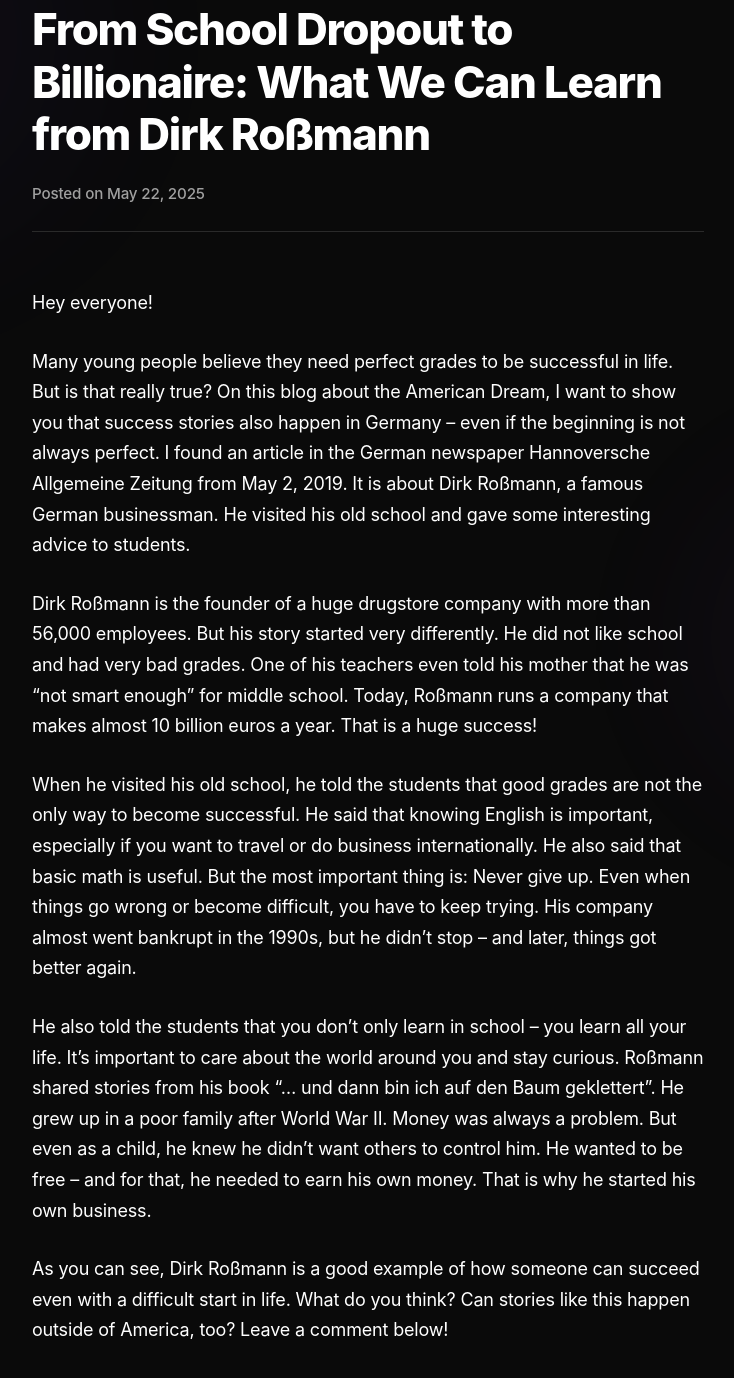
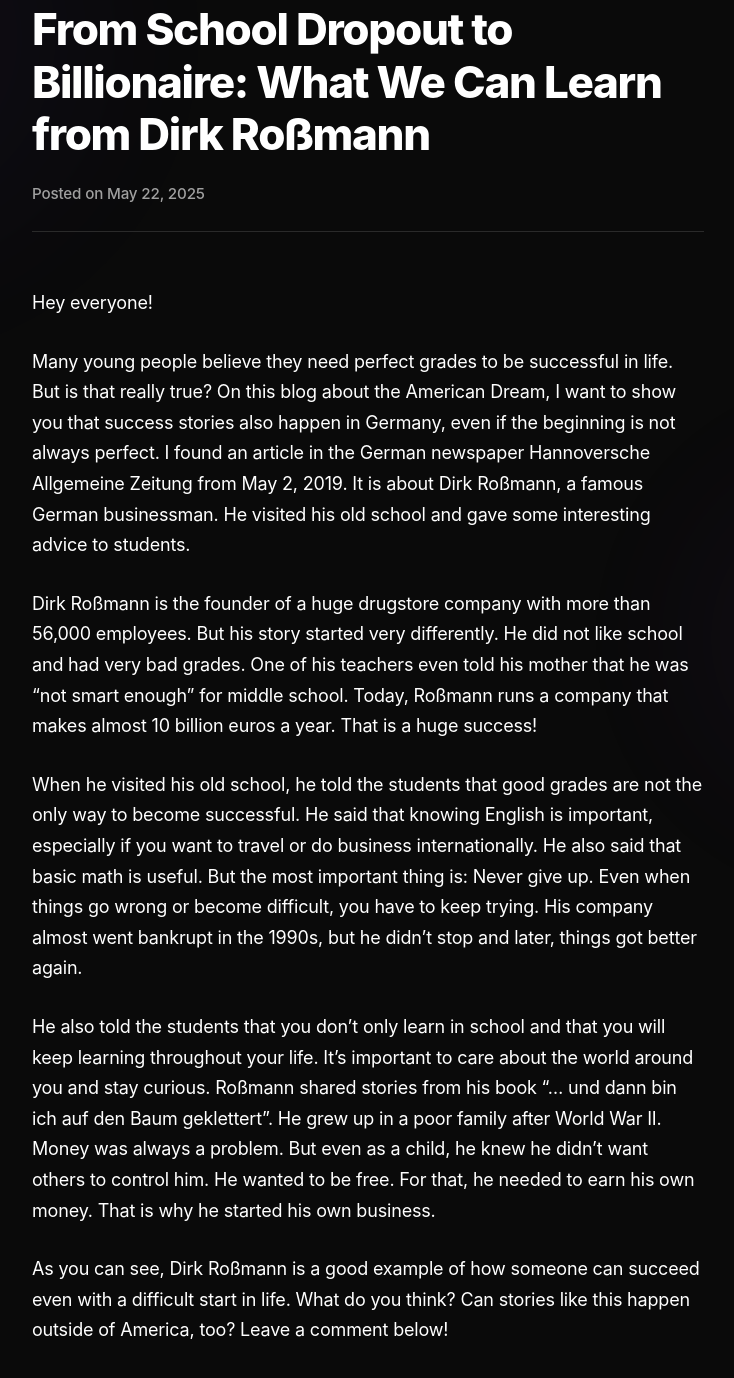
Before and after one commit to neol1no/neol1no.github.io, a plain HTML site: page school/english-blog/articles/mediation_22_05.html in a window 1280 px wide. Shown: the part 112-1490 px from the top of the page, without its empty margins (272-1006 px from the left). Drawn offline with Linux system fonts and the light colour scheme.

Commit message:
Update mediation_22_05.html

```diff
--- a/school/english-blog/articles/mediation_22_05.html
+++ b/school/english-blog/articles/mediation_22_05.html
@@ -35,13 +35,13 @@
 
         <article class="blog-post">
             <p>Hey everyone!</p>
-            <p>Many young people believe they need perfect grades to be successful in life. But is that really true? On this blog about the American Dream, I want to show you that success stories also happen in Germany – even if the beginning is not always perfect. I found an article in the German newspaper Hannoversche Allgemeine Zeitung from May 2, 2019. It is about Dirk Roßmann, a famous German businessman. He visited his old school and gave some interesting advice to students.</p>
+            <p>Many young people believe they need perfect grades to be successful in life. But is that really true? On this blog about the American Dream, I want to show you that success stories also happen in Germany, even if the beginning is not always perfect. I found an article in the German newspaper Hannoversche Allgemeine Zeitung from May 2, 2019. It is about Dirk Roßmann, a famous German businessman. He visited his old school and gave some interesting advice to students.</p>
 
             <p>Dirk Roßmann is the founder of a huge drugstore company with more than 56,000 employees. But his story started very differently. He did not like school and had very bad grades. One of his teachers even told his mother that he was “not smart enough” for middle school. Today, Roßmann runs a company that makes almost 10 billion euros a year. That is a huge success!</p>
 
-            <p>When he visited his old school, he told the students that good grades are not the only way to become successful. He said that knowing English is important, especially if you want to travel or do business internationally. He also said that basic math is useful. But the most important thing is: Never give up. Even when things go wrong or become difficult, you have to keep trying. His company almost went bankrupt in the 1990s, but he didn’t stop – and later, things got better again.</p>
+            <p>When he visited his old school, he told the students that good grades are not the only way to become successful. He said that knowing English is important, especially if you want to travel or do business internationally. He also said that basic math is useful. But the most important thing is: Never give up. Even when things go wrong or become difficult, you have to keep trying. His company almost went bankrupt in the 1990s, but he didn’t stop and later, things got better again.</p>
 
-            <p>He also told the students that you don’t only learn in school – you learn all your life. It’s important to care about the world around you and stay curious. Roßmann shared stories from his book “… und dann bin ich auf den Baum geklettert”. He grew up in a poor family after World War II. Money was always a problem. But even as a child, he knew he didn’t want others to control him. He wanted to be free – and for that, he needed to earn his own money. That is why he started his own business.</p>
+            <p>He also told the students that you don’t only learn in school and that you will keep learning throughout your life. It’s important to care about the world around you and stay curious. Roßmann shared stories from his book “… und dann bin ich auf den Baum geklettert”. He grew up in a poor family after World War II. Money was always a problem. But even as a child, he knew he didn’t want others to control him. He wanted to be free. For that, he needed to earn his own money. That is why he started his own business.</p>
 
             <p>As you can see, Dirk Roßmann is a good example of how someone can succeed even with a difficult start in life. What do you think? Can stories like this happen outside of America, too? Leave a comment below!</p>
         </article>
```
